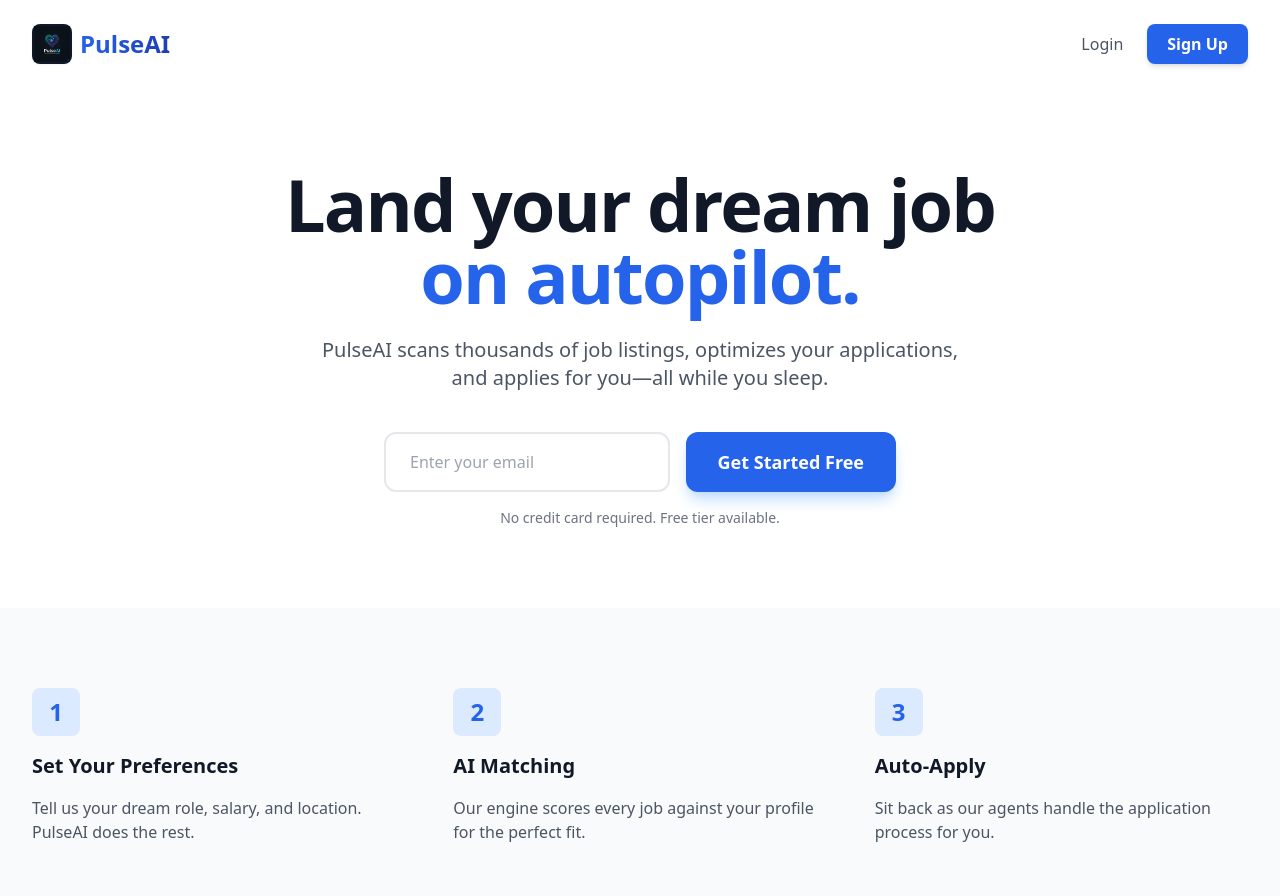
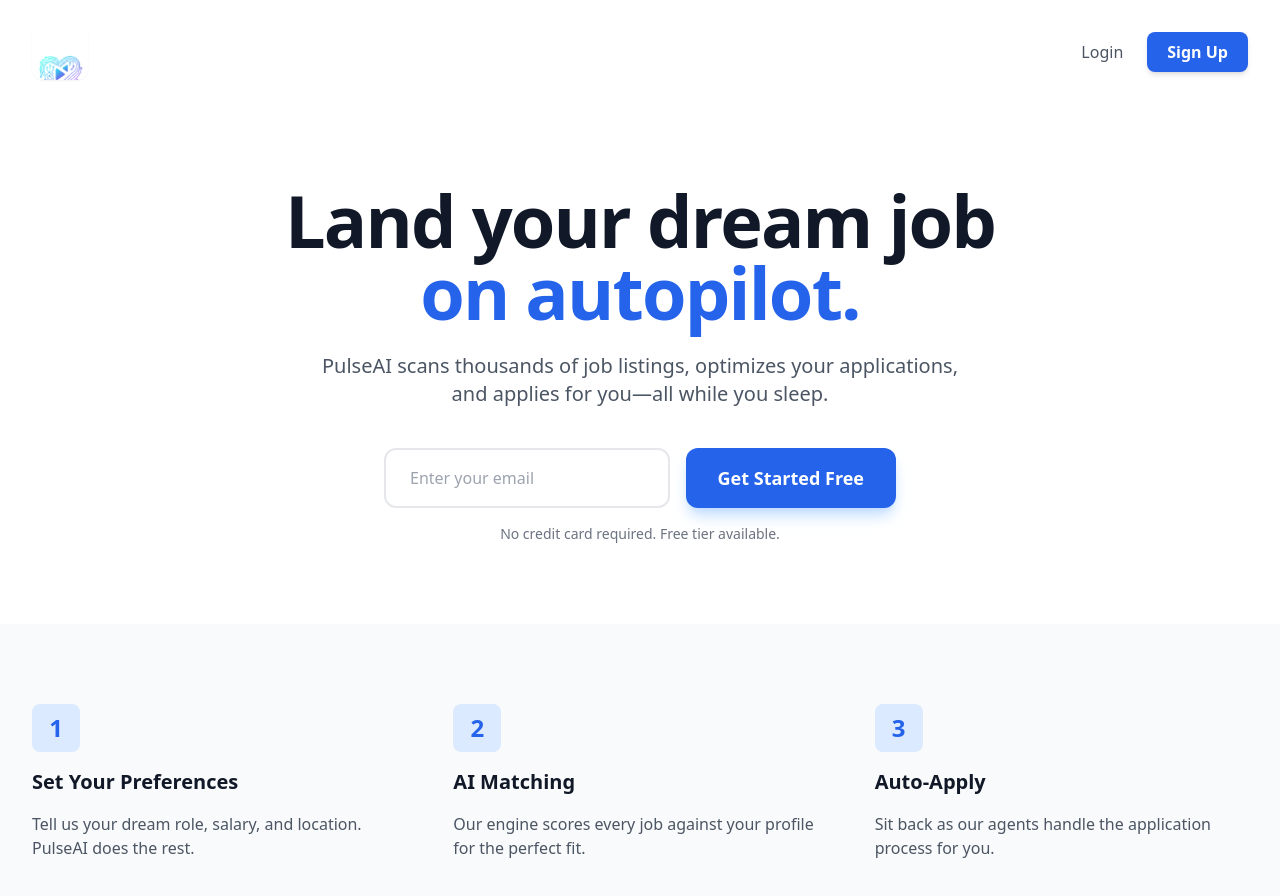
Before and after one commit to mainalinford-a11y/PulseAI, a Next.js app in the folder frontend/: page / in a window 1280 px wide. Shown: the top 896 px of the page. Built offline with nearby package versions, Linux system fonts and the light colour scheme.

Commit message:
UI: Use heart icon only for navigation links and full logo for favicon

```diff
--- a/frontend/pages/_app.tsx
+++ b/frontend/pages/_app.tsx
@@ -6,7 +6,7 @@
   return (
     <>
       <Head>
-        <link rel="icon" href="/favicon.ico" />
+        <link rel="icon" href="/favicon_with_name.jpg" />
         <title>PulseAI</title>
       </Head>
       <Component {...pageProps} />
--- a/frontend/pages/dashboard.tsx
+++ b/frontend/pages/dashboard.tsx
@@ -180,13 +180,9 @@
       {/* Header */}
       <nav className="bg-white border-b border-gray-200 sticky top-0 z-50 backdrop-blur-lg bg-white/80">
         <div className="max-w-7xl mx-auto px-6 py-3 flex justify-between items-center">
-          <Link href="/dashboard" className="flex items-center gap-3 group">
-            <div className="w-10 h-10 bg-gray-900 rounded-lg p-0.5 shadow-sm group-hover:scale-110 transition-transform overflow-hidden">
-              <img src="/logo.jpg" alt="Logo" className="w-full h-full object-cover" />
-            </div>
-            <div>
-              <h1 className="text-xl font-bold bg-gradient-to-r from-blue-600 to-blue-800 bg-clip-text text-transparent leading-none">PulseAI</h1>
-              <p className="text-[10px] text-blue-600 font-bold uppercase tracking-wider mt-0.5">Job Agent</p>
+          <Link href="/dashboard" className="group transition-transform hover:scale-110">
+            <div className="w-10 h-10 overflow-hidden rounded-lg shadow-sm">
+              <img src="/logo.jpg" alt="PulseAI" className="w-full h-auto scale-[2.2] origin-top brightness-110" />
             </div>
           </Link>
           <div className="flex items-center gap-4">
--- a/frontend/pages/forgot-password.tsx
+++ b/frontend/pages/forgot-password.tsx
@@ -45,11 +45,10 @@
     return (
         <div className="min-h-screen bg-gray-50 flex flex-col justify-center py-12 px-6 lg:px-8 font-sans">
             <div className="sm:mx-auto sm:w-full sm:max-w-md text-center">
-                <Link href="/" className="inline-flex flex-col items-center gap-2 group mb-4">
-                    <div className="w-20 h-20 bg-gray-900 rounded-2xl p-1 shadow-lg group-hover:scale-105 transition-transform overflow-hidden">
-                        <img src="/logo.jpg" alt="PulseAI Logo" className="w-full h-full object-cover" />
+                <Link href="/" className="group transition-transform hover:scale-110">
+                    <div className="w-24 h-24 overflow-hidden rounded-2xl shadow-xl mx-auto mb-4">
+                        <img src="/logo.jpg" alt="PulseAI" className="w-full h-auto scale-[2.2] origin-top brightness-110" />
                     </div>
-                    <span className="text-3xl font-extrabold bg-gradient-to-r from-blue-600 to-blue-800 bg-clip-text text-transparent">PulseAI</span>
                 </Link>
                 <h2 className="mt-6 text-3xl font-bold tracking-tight text-gray-900">Reset Password</h2>
                 <p className="mt-2 text-sm text-gray-600">
--- a/frontend/pages/index.tsx
+++ b/frontend/pages/index.tsx
@@ -22,11 +22,10 @@
 
       {/* Navigation */}
       <nav className="flex justify-between items-center px-8 py-6 max-w-7xl mx-auto">
-        <Link href="/" className="flex items-center gap-2 group">
-          <div className="w-10 h-10 bg-gray-900 rounded-lg p-0.5 shadow-sm group-hover:scale-110 transition-transform overflow-hidden">
-            <img src="/logo.jpg" alt="Logo" className="w-full h-full object-cover" />
+        <Link href="/" className="group transition-transform hover:scale-105">
+          <div className="w-14 h-14 overflow-hidden rounded-xl shadow-sm">
+            <img src="/logo.jpg" alt="PulseAI" className="w-full h-auto scale-[2.2] origin-top brightness-110" />
           </div>
-          <span className="text-2xl font-bold bg-gradient-to-r from-blue-600 to-blue-800 bg-clip-text text-transparent">PulseAI</span>
         </Link>
         <div className="space-x-6 flex items-center">
           <Link href="/login" className="text-gray-600 hover:text-blue-600 font-medium transition-colors">Login</Link>
--- a/frontend/pages/login.tsx
+++ b/frontend/pages/login.tsx
@@ -45,11 +45,10 @@
     return (
         <div className="min-h-screen bg-white flex flex-col justify-center py-12 px-6 lg:px-8 font-sans">
             <div className="sm:mx-auto sm:w-full sm:max-w-md text-center">
-                <Link href="/" className="inline-flex flex-col items-center gap-2 group mb-4">
-                    <div className="w-20 h-20 bg-gray-900 rounded-2xl p-1 shadow-lg group-hover:scale-105 transition-transform overflow-hidden">
-                        <img src="/logo.jpg" alt="PulseAI Logo" className="w-full h-full object-cover" />
+                <Link href="/" className="group transition-transform hover:scale-110">
+                    <div className="w-24 h-24 overflow-hidden rounded-2xl shadow-xl mx-auto mb-4">
+                        <img src="/logo.jpg" alt="PulseAI" className="w-full h-auto scale-[2.2] origin-top brightness-110" />
                     </div>
-                    <span className="text-3xl font-extrabold bg-gradient-to-r from-blue-600 to-blue-800 bg-clip-text text-transparent">PulseAI</span>
                 </Link>
                 <h2 className="mt-6 text-3xl font-bold tracking-tight text-gray-900">Welcome back</h2>
                 <p className="mt-2 text-sm text-gray-600">
--- a/frontend/pages/reset-password.tsx
+++ b/frontend/pages/reset-password.tsx
@@ -82,11 +82,10 @@
     return (
         <div className="min-h-screen bg-gray-50 flex flex-col justify-center py-12 px-6 lg:px-8 font-sans">
             <div className="sm:mx-auto sm:w-full sm:max-w-md text-center">
-                <Link href="/" className="inline-flex flex-col items-center gap-2 group mb-4">
-                    <div className="w-20 h-20 bg-gray-900 rounded-2xl p-1 shadow-lg group-hover:scale-105 transition-transform overflow-hidden">
-                        <img src="/logo.jpg" alt="PulseAI Logo" className="w-full h-full object-cover" />
+                <Link href="/" className="group transition-transform hover:scale-110">
+                    <div className="w-24 h-24 overflow-hidden rounded-2xl shadow-xl mx-auto mb-4">
+                        <img src="/logo.jpg" alt="PulseAI" className="w-full h-auto scale-[2.2] origin-top brightness-110" />
                     </div>
-                    <span className="text-3xl font-extrabold bg-gradient-to-r from-blue-600 to-blue-800 bg-clip-text text-transparent">PulseAI</span>
                 </Link>
                 <h2 className="mt-6 text-3xl font-bold tracking-tight text-gray-900">Set New Password</h2>
             </div>
--- a/frontend/pages/signup.tsx
+++ b/frontend/pages/signup.tsx
@@ -94,11 +94,10 @@
     <div className="min-h-screen bg-gray-50 flex flex-col justify-center py-12 px-4 sm:px-6 lg:px-8">
       <div className="max-w-md mx-auto w-full">
         <div className="text-center mb-8">
-          <Link href="/" className="inline-flex flex-col items-center gap-2 group">
-            <div className="w-20 h-20 bg-gray-900 rounded-2xl p-1 shadow-lg group-hover:scale-105 transition-transform overflow-hidden">
-              <img src="/logo.jpg" alt="PulseAI Logo" className="w-full h-full object-cover" />
+          <Link href="/" className="group transition-transform hover:scale-110">
+            <div className="w-24 h-24 overflow-hidden rounded-2xl shadow-xl mx-auto">
+              <img src="/logo.jpg" alt="PulseAI" className="w-full h-auto scale-[2.2] origin-top brightness-110" />
             </div>
-            <span className="text-3xl font-bold bg-gradient-to-r from-blue-600 to-blue-800 bg-clip-text text-transparent">PulseAI</span>
           </Link>
           <h1 className="mt-6 text-3xl font-bold text-gray-900">Create Account</h1>
           <p className="mt-2 text-gray-600">Join PulseAI for job matching</p>
```
Also changed, not shown: frontend/public/favicon_with_name.jpg (added), frontend/public/logo.jpg.
